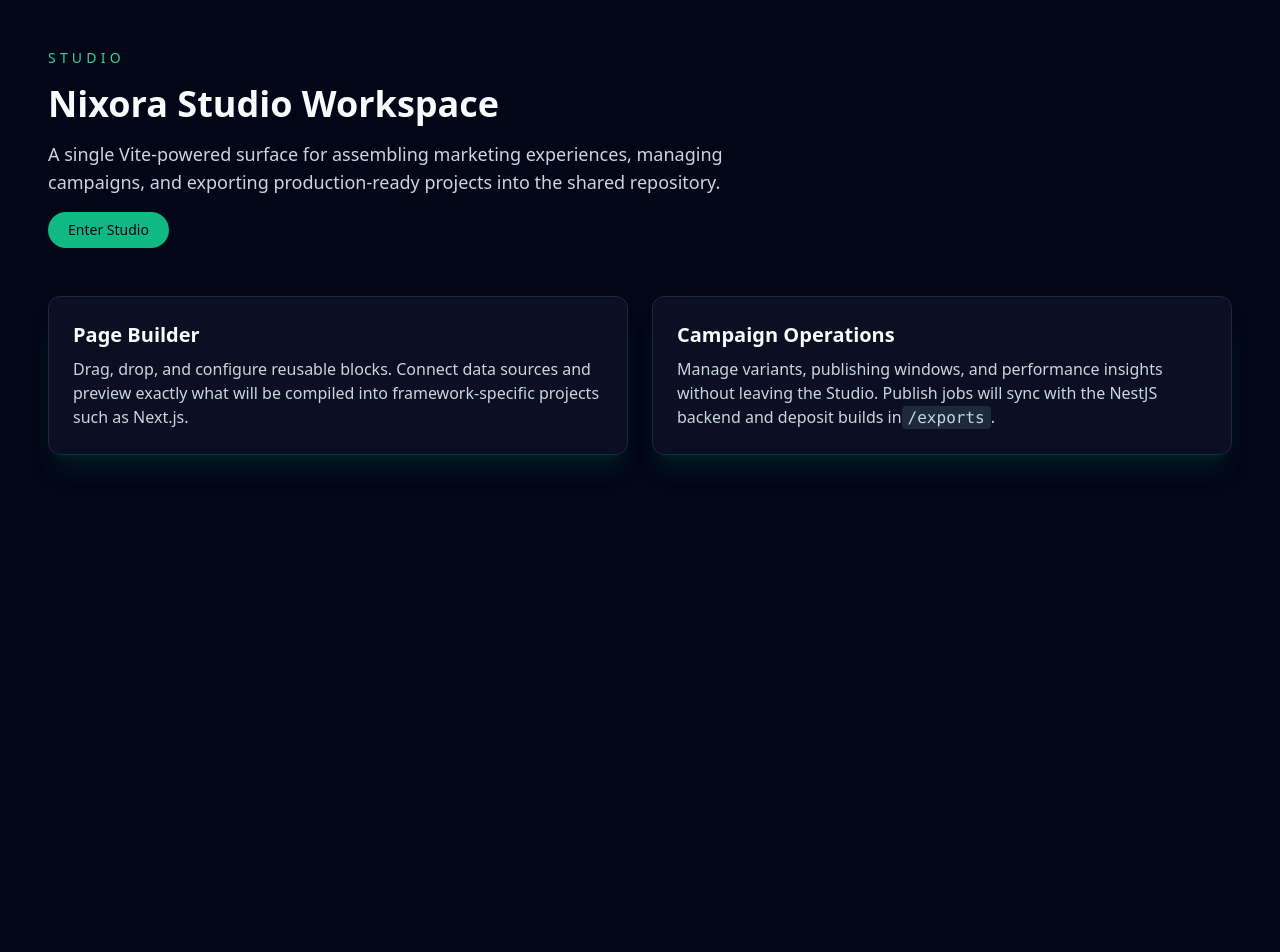
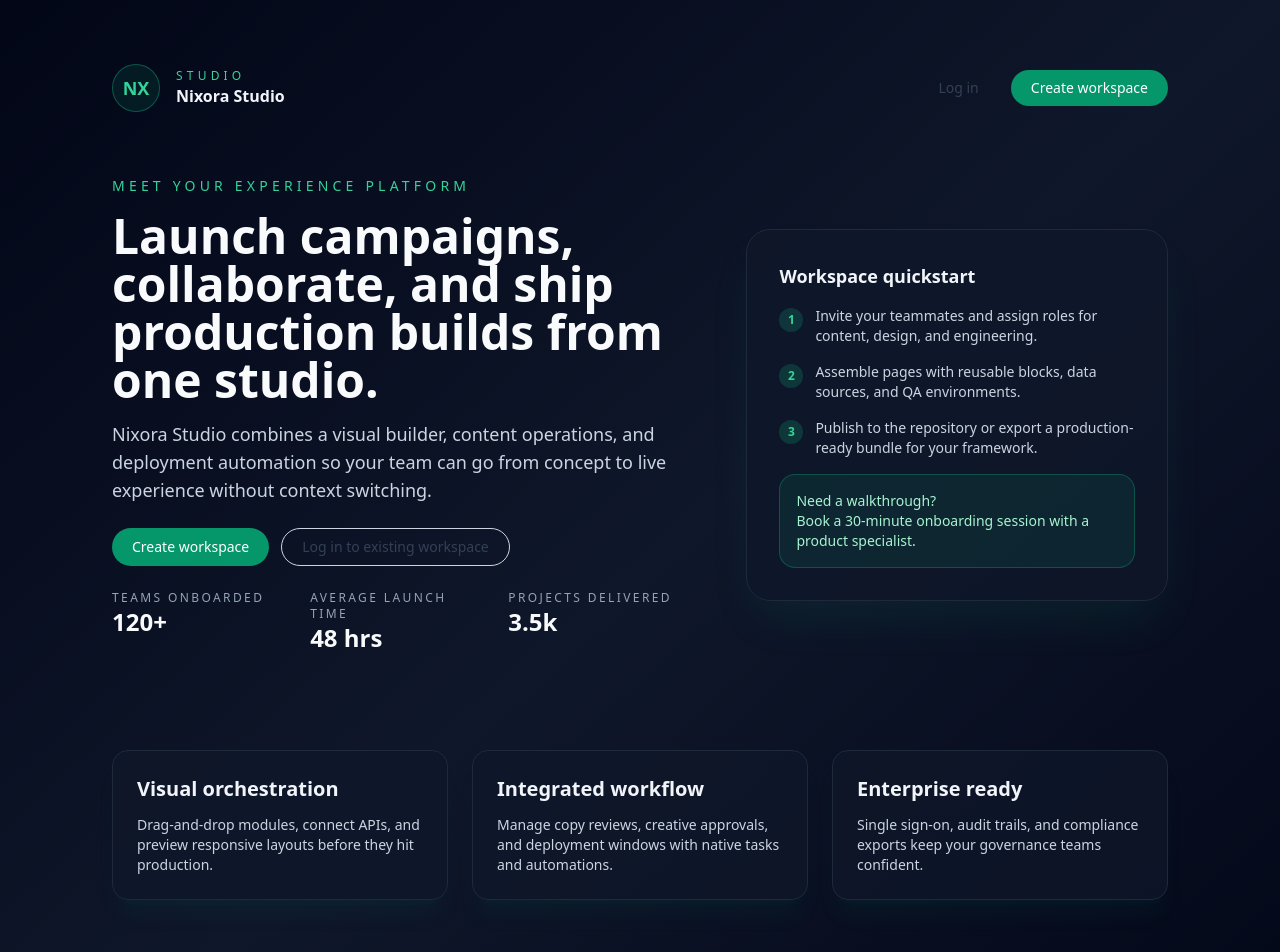
Before and after one commit to jerry-lllman/nixora, a React (Vite) app in the folder apps/studio/: page / in a window 1280 px wide. Shown: the top 952 px of the page. Before the commit the page ends 800 px from the top, so only its background shows below. Built offline with nearby package versions, Linux system fonts and the light colour scheme.

Commit message:
refactor home page

```diff
--- a/apps/studio/src/App.tsx
+++ b/apps/studio/src/App.tsx
@@ -1,36 +1,124 @@
 import { Button } from "@nixora/ui";
-
 function App() {
   return (
-    <main className="flex min-h-screen flex-col gap-12 bg-slate-950 p-12 text-slate-50">
-      <section className="max-w-3xl space-y-4">
-        <p className="text-sm uppercase tracking-[0.3em] text-emerald-400">Studio</p>
-        <h1 className="text-4xl font-semibold">Nixora Studio Workspace</h1>
-        <p className="text-lg text-slate-300">
-          A single Vite-powered surface for assembling marketing experiences, managing
-          campaigns, and exporting production-ready projects into the shared repository.
+    <main className="min-h-screen bg-gradient-to-br from-slate-950 via-slate-900 to-slate-950 text-slate-50">
+      <div className="mx-auto flex min-h-screen w-full max-w-6xl flex-col px-6 py-10 md:px-12 md:py-16">
+        <header className="flex flex-col gap-4 md:flex-row md:items-center md:justify-between">
+          <div className="flex items-center gap-4">
+            <span className="grid h-12 w-12 place-items-center rounded-full border border-emerald-500/40 bg-emerald-500/10 text-lg font-semibold text-emerald-400">
+              NX
+            </span>
+            <div>
+              <p className="text-xs font-medium uppercase tracking-[0.35em] text-emerald-400">
+                Studio
               </p>
-        <Button variant="primary">Enter Studio</Button>
+              <p className="text-base font-semibold text-slate-100">Nixora Studio</p>
+            </div>
+          </div>
+          <div className="flex items-center gap-3">
+            <Button variant="ghost">Log in</Button>
+            <Button>Create workspace</Button>
+          </div>
+        </header>
+        <div className="mt-16 grid flex-1 gap-16 md:grid-cols-[1.15fr_0.85fr] md:items-center">
+          <section className="space-y-6">
+            <div className="space-y-4">
+              <p className="text-sm uppercase tracking-[0.3em] text-emerald-400">
+                Meet your experience platform
+              </p>
+              <h1 className="text-4xl font-semibold leading-tight md:text-5xl">
+                Launch campaigns, collaborate, and ship production builds from one studio.
+              </h1>
+              <p className="max-w-xl text-lg text-slate-300">
+                Nixora Studio combines a visual builder, content operations, and deployment
+                automation so your team can go from concept to live experience without context
+                switching.
+              </p>
+            </div>
+            <div className="flex flex-col gap-3 sm:flex-row">
+              <Button className="flex-1 sm:flex-none">Create workspace</Button>
+              <Button variant="outline" className="flex-1 sm:flex-none">
+                Log in to existing workspace
+              </Button>
+            </div>
+            <dl className="grid gap-6 sm:grid-cols-3">
+              <div>
+                <dt className="text-xs uppercase tracking-[0.2em] text-slate-400">Teams onboarded</dt>
+                <dd className="text-2xl font-semibold text-slate-50">120+</dd>
+              </div>
+              <div>
+                <dt className="text-xs uppercase tracking-[0.2em] text-slate-400">Average launch time</dt>
+                <dd className="text-2xl font-semibold text-slate-50">48 hrs</dd>
+              </div>
+              <div>
+                <dt className="text-xs uppercase tracking-[0.2em] text-slate-400">Projects delivered</dt>
+                <dd className="text-2xl font-semibold text-slate-50">3.5k</dd>
+              </div>
+            </dl>
           </section>
-      <section className="grid gap-6 md:grid-cols-2">
-        <article className="space-y-2 rounded-xl border border-slate-800 bg-slate-900/60 p-6 shadow-xl shadow-emerald-500/10">
-          <h2 className="text-xl font-semibold">Page Builder</h2>
-          <p className="text-slate-300">
-            Drag, drop, and configure reusable blocks. Connect data sources and preview exactly
-            what will be compiled into framework-specific projects such as Next.js.
+          <aside className="space-y-4 rounded-3xl border border-slate-800 bg-slate-900/70 p-8 shadow-2xl shadow-emerald-500/10">
+            <h2 className="text-lg font-semibold text-slate-100">Workspace quickstart</h2>
+            <ol className="space-y-4 text-sm text-slate-300">
+              <li className="flex gap-3">
+                <span className="mt-0.5 flex h-6 w-6 flex-none items-center justify-center rounded-full bg-emerald-500/20 text-xs font-semibold text-emerald-400">
+                  1
+                </span>
+                Invite your teammates and assign roles for content, design, and engineering.
+              </li>
+              <li className="flex gap-3">
+                <span className="mt-0.5 flex h-6 w-6 flex-none items-center justify-center rounded-full bg-emerald-500/20 text-xs font-semibold text-emerald-400">
+                  2
+                </span>
+                Assemble pages with reusable blocks, data sources, and QA environments.
+              </li>
+              <li className="flex gap-3">
+                <span className="mt-0.5 flex h-6 w-6 flex-none items-center justify-center rounded-full bg-emerald-500/20 text-xs font-semibold text-emerald-400">
+                  3
+                </span>
+                Publish to the repository or export a production-ready bundle for your framework.
+              </li>
+            </ol>
+            <div className="rounded-2xl border border-emerald-500/30 bg-emerald-500/10 p-4 text-sm text-emerald-200">
+              <p className="font-medium">Need a walkthrough?</p>
+              <p>Book a 30-minute onboarding session with a product specialist.</p>
+            </div>
+          </aside>
+        </div>
+        <section className="mt-24 grid gap-6 md:grid-cols-3">
+          <article className="flex flex-col gap-3 rounded-2xl border border-slate-800 bg-slate-900/70 p-6 shadow-xl shadow-emerald-500/5">
+            <h3 className="text-xl font-semibold text-slate-100">Visual orchestration</h3>
+            <p className="text-sm text-slate-300">
+              Drag-and-drop modules, connect APIs, and preview responsive layouts before they hit
+              production.
             </p>
           </article>
-        <article className="space-y-2 rounded-xl border border-slate-800 bg-slate-900/60 p-6 shadow-xl shadow-emerald-500/10">
-          <h2 className="text-xl font-semibold">Campaign Operations</h2>
-          <p className="text-slate-300">
-            Manage variants, publishing windows, and performance insights without leaving the
-            Studio. Publish jobs will sync with the NestJS backend and deposit builds in
-            <code className="rounded bg-slate-800 px-1.5 py-0.5">/exports</code>.
+          <article className="flex flex-col gap-3 rounded-2xl border border-slate-800 bg-slate-900/70 p-6 shadow-xl shadow-emerald-500/5">
+            <h3 className="text-xl font-semibold text-slate-100">Integrated workflow</h3>
+            <p className="text-sm text-slate-300">
+              Manage copy reviews, creative approvals, and deployment windows with native tasks
+              and automations.
+            </p>
+          </article>
+          <article className="flex flex-col gap-3 rounded-2xl border border-slate-800 bg-slate-900/70 p-6 shadow-xl shadow-emerald-500/5">
+            <h3 className="text-xl font-semibold text-slate-100">Enterprise ready</h3>
+            <p className="text-sm text-slate-300">
+              Single sign-on, audit trails, and compliance exports keep your governance teams
+              confident.
             </p>
           </article>
         </section>
+        <footer className="mt-20 flex flex-col gap-4 rounded-3xl border border-slate-800 bg-slate-900/60 p-8 text-sm text-slate-300 md:flex-row md:items-center md:justify-between">
+          <div>
+            <p className="font-medium text-slate-100">Start building with Nixora Studio today</p>
+            <p>Spin up a workspace in minutes or reconnect with your existing production setup.</p>
+          </div>
+          <div className="flex flex-col gap-3 sm:flex-row">
+            <Button>Create workspace</Button>
+            <Button variant="ghost">Contact sales</Button>
+          </div>
+        </footer>
+      </div>
     </main>
   );
 }
-
 export default App;
--- a/packages/ui/src/button.tsx
+++ b/packages/ui/src/button.tsx
@@ -12,9 +12,9 @@
 };
 
 const variantClassNames: Record<ButtonVariants, string> = {
-  primary: "bg-emerald-500 text-slate-950 hover:bg-emerald-400",
-  ghost: "bg-transparent text-slate-100 hover:bg-slate-800/70",
-  outline: "border border-slate-700 bg-transparent text-slate-100 hover:bg-slate-800/70"
+  primary: "bg-emerald-600 text-white hover:bg-emerald-500",
+  ghost: "bg-transparent text-slate-700 hover:bg-slate-100",
+  outline: "border border-slate-300 bg-transparent text-slate-700 hover:bg-slate-100"
 };
 
 export const Button = forwardRef<HTMLButtonElement, BaseProps>(
```
Lines whose indentation alone changed are shown as unchanged.
